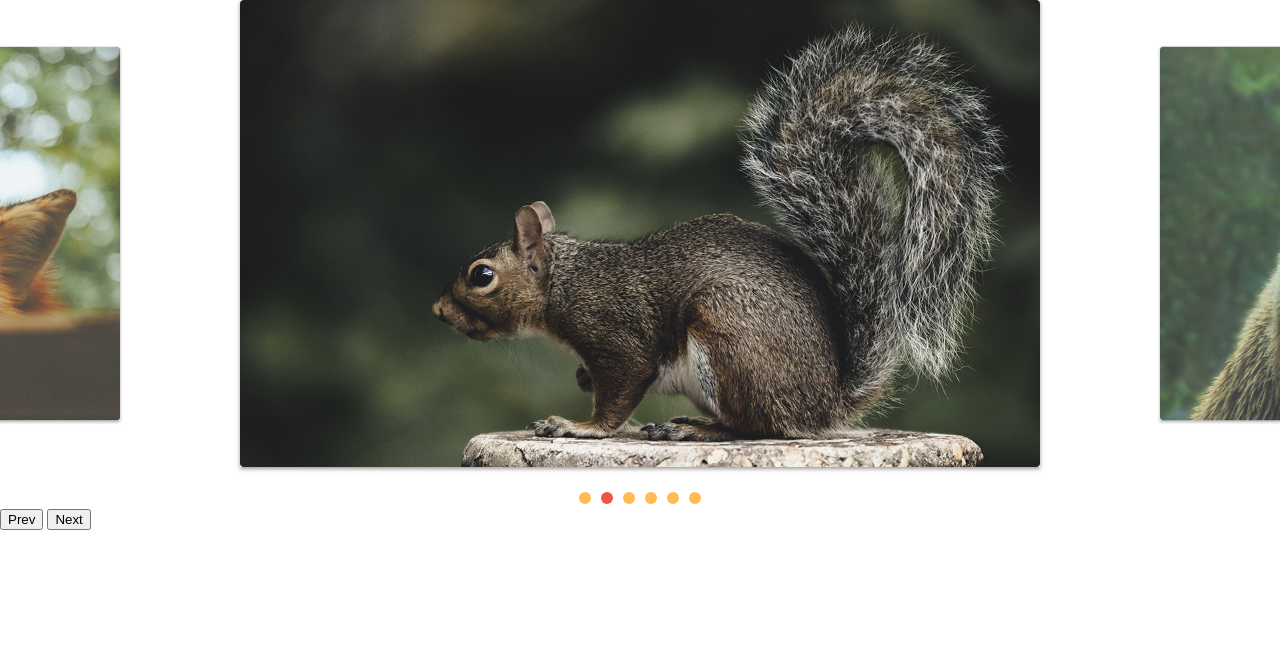
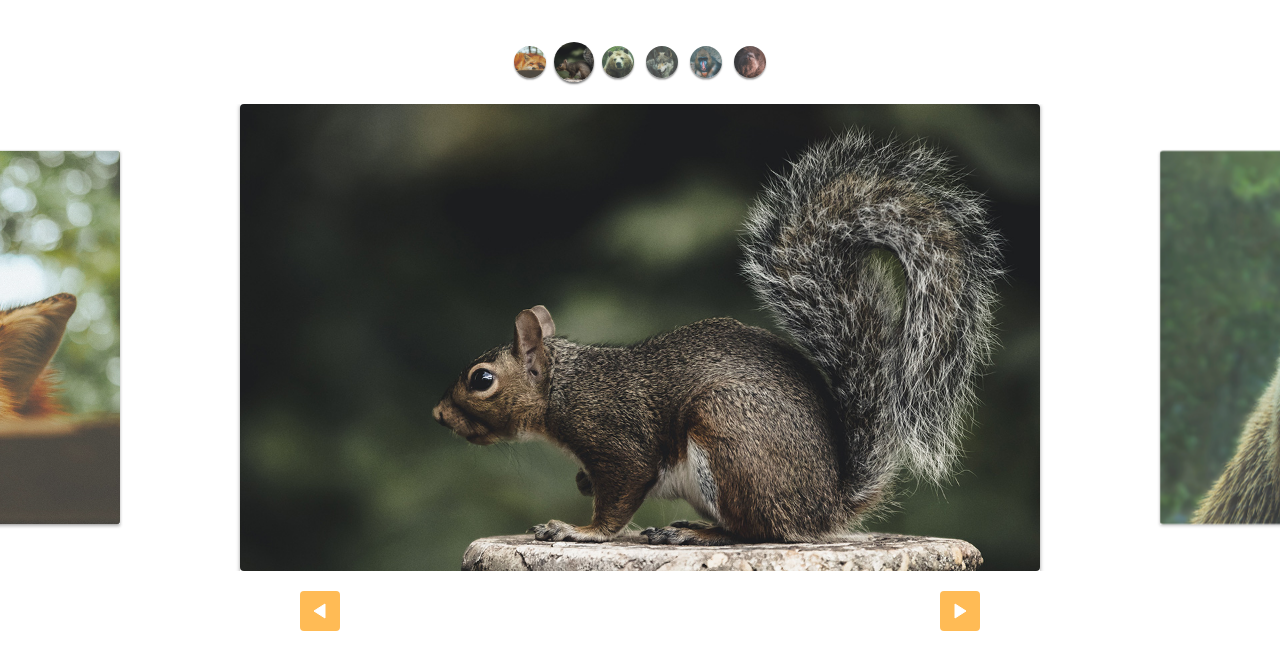
Before and after one commit to Roger-Franco/slide, a plain HTML site: page index.html in a window 1280 px wide. Drawn offline with Linux system fonts and the light colour scheme.

Commit message:
Custom controls estilizados

```diff
--- a/css/style.css
+++ b/css/style.css
@@ -72,16 +72,15 @@ img {
   background: #E54;
 }
 
-
-/* .custom-controls {
+.custom-controls {
   display: flex;
   justify-content: center;
   margin-top: 40px;
   margin-bottom: 20px;
   flex-wrap: wrap;
-} */
+}
 
-/* .custom-controls li {
+.custom-controls li {
   opacity: .8;
   transform: scale(.8);
   width: 40px;
@@ -91,20 +90,20 @@ img {
   margin: 2px;
   box-shadow: 0 2px 2px rgba(0,0,0,.5);
   transition: .3s;
-} */
+}
 
-/* .custom-controls li.active {
+.custom-controls li.active {
   opacity: 1;
   transform: scale(1);
-} */
+}
 
-/* .arrow-nav {
+.arrow-nav {
   display: flex;
   justify-content: space-around;
   margin: 20px 0;
-} */
+}
 
-/* .arrow-nav button {
+.arrow-nav button {
   cursor: pointer;
   border: none;
   border-radius: 4px;
@@ -112,8 +111,8 @@ img {
   width: 40px;
   height: 40px;
   background: #FB5 url('../img/arrow.svg') center center no-repeat;
-} */
+}
 
-/* .arrow-nav button.prev {
+.arrow-nav button.prev {
   transform: rotate(-180deg);
-} */
+}
--- a/index.html
+++ b/index.html
@@ -9,6 +9,14 @@
 </head>
 
 <body>
+  <ul class="custom-controls">
+    <li><img src="img/foto1-thumb.jpg" alt=""></li>
+    <li><img src="img/foto2-thumb.jpg" alt=""></li>
+    <li><img src="img/foto3-thumb.jpg" alt=""></li>
+    <li><img src="img/foto4-thumb.jpg" alt=""></li>
+    <li><img src="img/foto5-thumb.jpg" alt=""></li>
+    <li><img src="img/foto6-thumb.jpg" alt=""></li>
+  </ul>
   <div class="slide-wrapper">
     <ul class="slide">
       <li><img src="img/foto1.jpg" alt=""></li>
@@ -21,8 +29,8 @@
   </div>
 
   <div class="arrow-nav">
-    <button class="prev">Prev</button>
-    <button class="next">Next</button>
+    <button class="prev"></button>
+    <button class="next"></button>
   </div>
 
   <script type="module" src="js/script.js"></script>
--- a/js/script.js
+++ b/js/script.js
@@ -1,8 +1,9 @@
-import {SlideNav} from './slide.js';
+import SlideNav from './slide.js';
 
 const slide = new SlideNav('.slide', '.slide-wrapper');
 slide.init()
-slide.addControl()
+slide.addControl('.custom-controls')
+// slide.addControl()
 // console.log(slide);
 // slide.changeSlide(1)
 // slide.activeNextSlide()
--- a/js/slide.js
+++ b/js/slide.js
@@ -151,7 +151,7 @@ export class Slide {
   }
 }
 
-export class SlideNav extends Slide {
+export default class SlideNav extends Slide {
   constructor(slide, wrapper) {
     super(slide, wrapper) // chamando o construtor da classe pai
     this.bindControlEvents()
```
